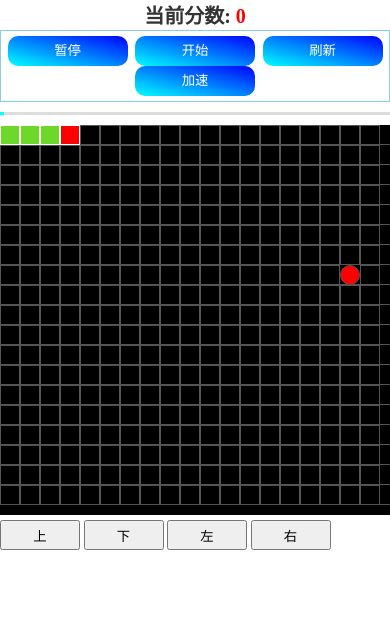
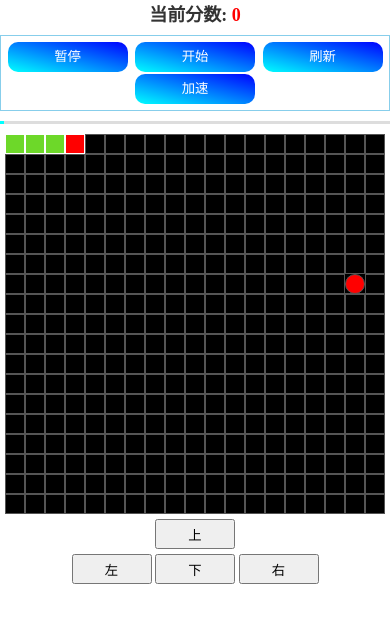
Before and after one commit to rongmingye/snake, a plain HTML site: page index.html in a window 390 px wide. Drawn offline with Linux system fonts and the light colour scheme.

Commit message:
改善移动端的界面

```diff
--- a/css/snake.css
+++ b/css/snake.css
@@ -16,7 +16,7 @@ html, body{
 .left-side{
 	position: absolute;
 	width: 200px;
-	height: 100%;
+	height: 90%;
 }
 .sum{
 	position: absolute;
@@ -112,7 +112,27 @@ html, body{
 
 
 @media screen and  (max-width: 768px){
-	/* ctrl 控件样式  */
+	/* 左侧边*/
+.left-side{
+	position: static;
+	width: 100%;
+	height: 3%;
+}
+.sum{
+	position: static;
+	translateY: 0;
+	translateX: 0;
+	font-size: 18px;
+	text-align: center;
+}
+
+	/*主内容*/
+.main{
+	width: 100%;
+	height: 97%;
+}
+
+/* ctrl 控件样式  */
 .ctrl{
 	width: 100%;
 	padding: 5px 0;
@@ -120,31 +140,18 @@ html, body{
 	border: 1px solid skyblue;
 	text-align: center;
 }
-	/* 左侧边*/
-.left-side{
-	position: static;
-	width: 100%;
-	height: 20px;
+.ctrl button{
+	margin: 1px 2px;
 }
-.sum{
-	position: static;
-	translateY: 0;
-	translateX: 0;
-	font-size: 20px;
-	text-align: center;
-}
-	/*主内容*/
-.main{
-	width: 100%;
-	height: 100%;
-	margin: 0 auto;
-}
+
+
 /* 地图 map */
 .map{
 	width: 100%;
 	/*height: 100%;*/
 	/*border: 1px solid #ccc;*/
 	background: #000;
+	margin: 0 auto;
 }
 .map .row{
 	width: 100%;
@@ -160,9 +167,15 @@ html, body{
 	border: 1px solid #555;
 	margin: 0;
 }
+
 .foot{
 	display: block;
 	margin-top: 5px;
+	text-align: center;
+}
+.foot p{
+	text-align: center;
+	margin-bottom: 5px;
 }
 .foot button{
 	display: inline-block;
--- a/index.html
+++ b/index.html
@@ -1,8 +1,10 @@
-<!doctype html>
+<!-- <!doctype html> -->
+<!DOCTYPE html PUBLIC "-//WAPFORUM//DTD XHTML Mobile 1.0//EN" "http://www.wapforum.org/DTD/xhtml-mobile10.dtd">
 <html lang="en">
 <head>
 	<meta charset="UTF-8">
-	<meta name="viewport" content="width=device-width, height=device-height, initial-scale=1.0, minimum-scale=1.0,maximum-scale=1.0,user-scalable=no" >
+	<meta name="viewport"
+	content="width=device-width,height=device-height,initial-scale=1.0, minimum-scale=1.0,maximum-scale=1.0,user-scalable=0" />
 	<title>贪吃蛇</title>
 	<script src="./js/jquery-3.3.1.js"></script>
 	<link rel="stylesheet" href="./css/reset.css" />
@@ -34,17 +36,19 @@
 			<!-- 地图 -->
 			<div class="map"> </div>
 
+			<!-- 手机上下左右按键 -->
 			<div class="foot">
-				<button id="goTop">上</button>
-				<button id="goBottom">下</button>
-				<button id="goLeft">左</button>
-				<button id="goRight">右</button>
+				<p><button id="goTop">上</button></p>
+				<p>
+					<button id="goLeft">左</button>
+					<button id="goBottom">下</button>
+					<button id="goRight">右</button>
+				</p>
+
 			</div>
 
 		</div><!-- 中间结束 -->
 
-
-
 	</div>
 </body>
 </html>
--- a/js/snake.js
+++ b/js/snake.js
@@ -1,4 +1,5 @@
 $(function(){
+
 	var snake = [ [0,3], [0,2], [0,1], [0,0] ];
 	var timer = null; // 定时器
 	var changeState = "right"; // 当前前进方向
@@ -8,7 +9,7 @@ $(function(){
 	var knock = false;  // 是否碰到鸡蛋
 	var speed = 200; // 蛇的行走速度
 	var endAlert = 150; // 结束后多久提示结束
-	var theEnd = false;  // 确定是否结束 false/true
+	var theEnd = true;  // 确定是否结束 false/true
 
 // -------------------------------   控件 --------------------------------
 	// 控制
@@ -18,6 +19,8 @@ $(function(){
 		}
 	});
 	$("#startId").click(function(e){
+		theEnd = false;
+		onkeyHandleModlie();
 		if(!theEnd){
 			timer = setInterval(changeItem, speed);
 		}
@@ -32,6 +35,8 @@ $(function(){
 		changeState = "right"; // 当前前进方向
 		oldState = "right"; // 上一前进方向
 		$("#sum").text(0);
+		speed = 200;
+		addSpeed();
 	});
 	$("#speedId").click(function(e){
 		addSpeed();
@@ -53,6 +58,8 @@ $(function(){
 	var row = "<div class='row'></div>";
 	var rowNum = Math.floor($(".map").css("width").replace("px", "") / 20);
 	var colNum = Math.floor($(".map").css("height").replace("px", "") / 20);
+	$(".map").css("width", 20*rowNum+"px" );
+	$(".map").css("height", 20*colNum+"px" );
 
 
 	// $(".map").css('width', rowNum*20+"px");
@@ -234,7 +241,6 @@ $(function(){
 	       		clearInterval(timer);
 		     	changeItem();
 		     	if(!theEnd) timer = setInterval(changeItem, speed);
-
 		       	}
 			});
 			$("#goBottom").click(function(){
@@ -264,7 +270,6 @@ $(function(){
 			     	if(!theEnd) timer = setInterval(changeItem, speed);
 				}
 			});
-
 		}
 	}
 
```
Lines whose indentation alone changed are shown as unchanged.
